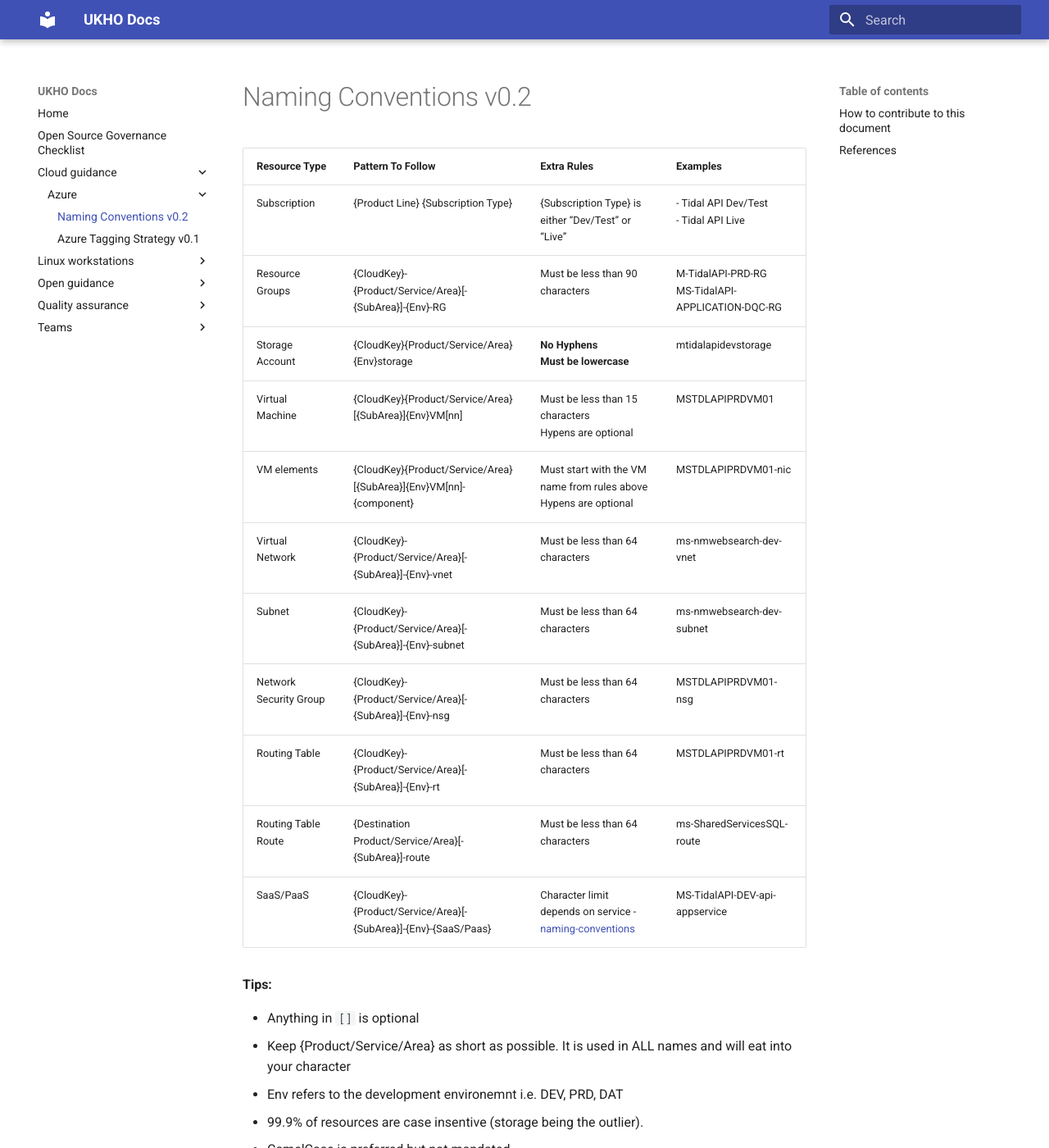
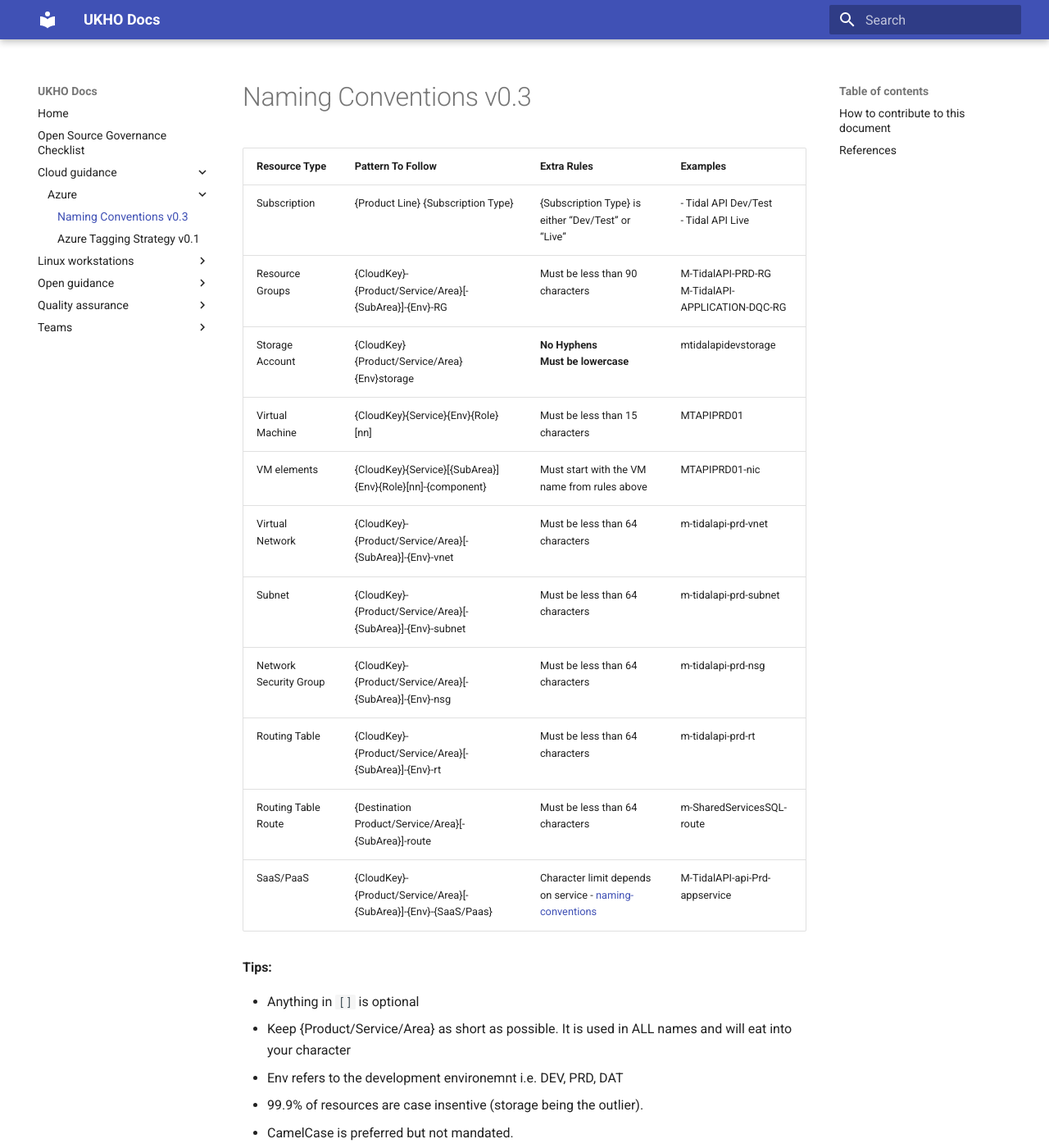
Before and after one commit to UKHO/docs, an MkDocs documentation site: the page built from docs/cloud-guidance/azure/ukho-azure-naming-convention.md, in a window 1280 px wide and 1400 px high. Shown: the whole window at 82% size. Built offline with MkDocs 1.6.1 and Material for MkDocs 9.7.7, drawn with Linux system fonts in a browser that asks for light colours.

Commit message:
MS is just M, Service is what it belongs to, role is what it does

```diff
--- a/docs/cloud-guidance/azure/ukho-azure-naming-convention.md
+++ b/docs/cloud-guidance/azure/ukho-azure-naming-convention.md
@@ -1,18 +1,18 @@
-# Naming Conventions v0.2
+# Naming Conventions v0.3
 
 | Resource Type | Pattern To Follow | Extra Rules | Examples |
 |-|-|-|-|
 | Subscription | {Product Line} {Subscription Type} | {Subscription Type} is either “Dev/Test” or “Live” | - Tidal API Dev/Test <br /> - Tidal API Live <br /> |
-| Resource Groups | {CloudKey}-{Product/Service/Area}[-{SubArea}]-{Env}-RG | Must be less than 90 characters |M-TidalAPI-PRD-RG <br /> MS-TidalAPI-APPLICATION-DQC-RG <br /> |
+| Resource Groups | {CloudKey}-{Product/Service/Area}[-{SubArea}]-{Env}-RG | Must be less than 90 characters |M-TidalAPI-PRD-RG <br /> M-TidalAPI-APPLICATION-DQC-RG <br /> |
 | Storage Account | {CloudKey}{Product/Service/Area}{Env}storage <br /> | **No Hyphens** <br /> **Must be lowercase** <br />| mtidalapidevstorage |
-| Virtual Machine | {CloudKey}{Product/Service/Area}[{SubArea}]{Env}VM[nn] | Must be less than 15 characters <br /> Hypens are optional <br /> | MSTDLAPIPRDVM01 |
-| VM elements | {CloudKey}{Product/Service/Area}[{SubArea}]{Env}VM[nn]-{component} | Must start with the VM name from rules above <br /> Hypens are optional | MSTDLAPIPRDVM01-nic |
-| Virtual Network | {CloudKey}-{Product/Service/Area}[-{SubArea}]-{Env}-vnet | Must be less than 64 characters <br /> | ms-nmwebsearch-dev-vnet |
-| Subnet | {CloudKey}-{Product/Service/Area}[-{SubArea}]-{Env}-subnet | Must be less than 64 characters <br /> | ms-nmwebsearch-dev-subnet |
-| Network Security Group | {CloudKey}-{Product/Service/Area}[-{SubArea}]-{Env}-nsg | Must be less than 64 characters <br /> | MSTDLAPIPRDVM01-nsg |
-| Routing Table | {CloudKey}-{Product/Service/Area}[-{SubArea}]-{Env}-rt | Must be less than 64 characters <br /> | MSTDLAPIPRDVM01-rt |
-| Routing Table Route | {Destination Product/Service/Area}[-{SubArea}]-route | Must be less than 64 characters <br /> | ms-SharedServicesSQL-route |
-| SaaS/PaaS | {CloudKey}-{Product/Service/Area}[-{SubArea}]-{Env}-{SaaS/Paas} <br /> | Character limit depends on service - [naming-conventions](https://docs.microsoft.com/en-us/azure/architecture/best-practices/naming-conventions) <br /> | MS-TidalAPI-DEV-api-appservice |
+| Virtual Machine | {CloudKey}{Service}{Env}{Role}[nn] | Must be less than 15 characters <br /> | MTAPIPRD01 |
+| VM elements | {CloudKey}{Service}[{SubArea}]{Env}{Role}[nn]-{component} | Must start with the VM name from rules above | MTAPIPRD01-nic |
+| Virtual Network | {CloudKey}-{Product/Service/Area}[-{SubArea}]-{Env}-vnet | Must be less than 64 characters <br /> | m-tidalapi-prd-vnet |
+| Subnet | {CloudKey}-{Product/Service/Area}[-{SubArea}]-{Env}-subnet | Must be less than 64 characters <br /> | m-tidalapi-prd-subnet |
+| Network Security Group | {CloudKey}-{Product/Service/Area}[-{SubArea}]-{Env}-nsg | Must be less than 64 characters <br /> | m-tidalapi-prd-nsg |
+| Routing Table | {CloudKey}-{Product/Service/Area}[-{SubArea}]-{Env}-rt | Must be less than 64 characters <br /> | m-tidalapi-prd-rt |
+| Routing Table Route | {Destination Product/Service/Area}[-{SubArea}]-route | Must be less than 64 characters <br /> | m-SharedServicesSQL-route |
+| SaaS/PaaS | {CloudKey}-{Product/Service/Area}[-{SubArea}]-{Env}-{SaaS/Paas} <br /> | Character limit depends on service - [naming-conventions](https://docs.microsoft.com/en-us/azure/architecture/best-practices/naming-conventions) <br /> | M-TidalAPI-api-Prd-appservice |
 
 **Tips:**
 
@@ -21,7 +21,7 @@
 - Env refers to the development environemnt i.e. DEV, PRD, DAT
 - 99.9% of resources are case insentive (storage being the outlier).
 - CamelCase is preferred but not mandated.
-- Cloud Key for Azure Resources should be `M` or `MS`
+- Cloud Key for Azure Resources should be `M`
 - Avoid speical characters and spaces where possible
 - Window VMs resource names cannot be over 15 characters
 - **When using resources with short character limits, omit hypens as a first step**
```
